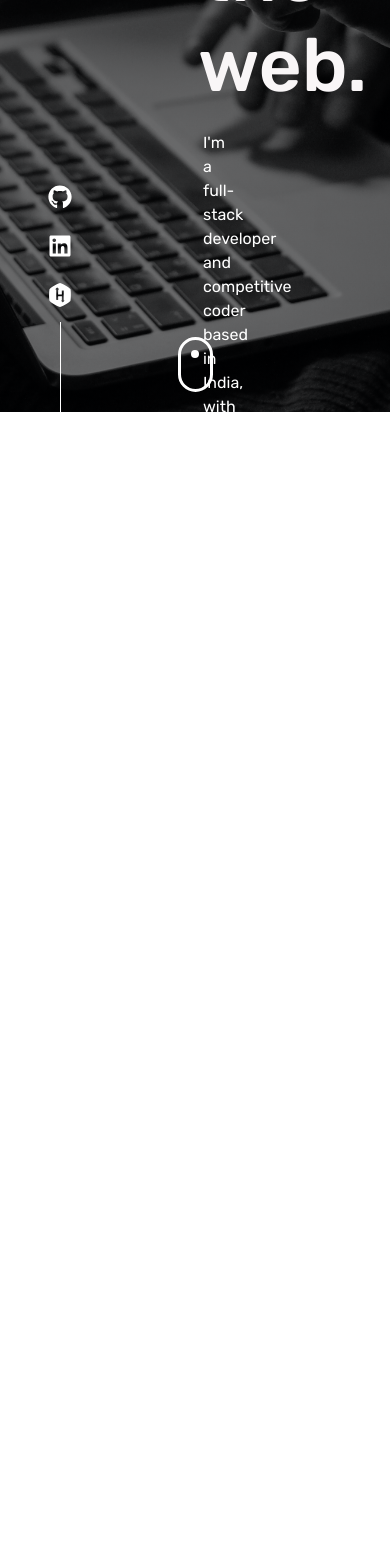
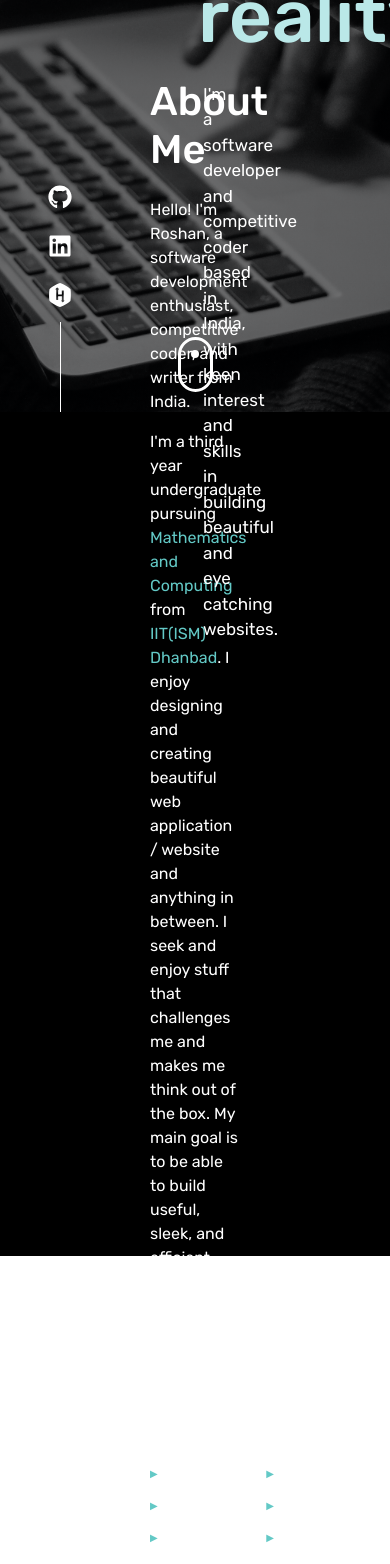
Before and after one commit to roshan0708/portfolio_v2, a React (Create React App) app: page / in a window 390 px wide. Shown: the part 432-1996 px from the top of the page. Before the commit the page ends 1115 px from the top, so only its background shows below. Built offline with nearby package versions, Linux system fonts and the light colour scheme.

Commit message:
about section done

```diff
--- a/src/App.js
+++ b/src/App.js
@@ -1,12 +1,14 @@
 import React from 'react';
 import Cover from './components/cover';
 import NavbarComponent from "./components/navbar";
+import About from './components/about';
 
 const App = () => {
   return (
     <div className="app">
       <NavbarComponent />
       <Cover />
+      <About />
     </div>
   );
 }
--- /dev/null
+++ b/src/components/about.jsx
@@ -0,0 +1,54 @@
+import React from 'react';
+import { Button } from 'react-bootstrap';
+
+const About = () => {
+    return (
+      <main style={{ background: "black", color: "white" }} className="py-5">
+        <section className="div-1 about">
+          <h1 className="heading">About Me</h1>
+          <div>
+            <p className="text mt-4 mb-3">
+              Hello! I'm Roshan, a software development enthusiast, competitive
+              coder, and writer from India.
+            </p>
+            <p className="text my-3">
+              I'm a third year undergraduate pursuing{" "}
+              <span style={{ color: "#63c9c6" }}>
+                Mathematics and Computing
+              </span>{" "}
+              from <span style={{ color: "#63c9c6" }}>IIT(ISM) Dhanbad</span>. I
+              enjoy designing and creating beautiful web application / website
+              and anything in between. I seek and enjoy stuff that challenges me
+              and makes me think out of the box. My main goal is to be able to
+              build useful, sleek, and efficient products.
+            </p>
+          </div>
+          <p className="text mt-3">
+            Here are a few technologies that I currently work with:
+          </p>
+          <div className="skills-box">
+            <ul className="lists">
+              {["React/Redux", "Node", "Express", "Firebase"].map((text) => {
+                return (
+                  <li className="my-2 list-item" key={text}>
+                    {text}
+                  </li>
+                );
+              })}
+            </ul>
+            <ul className="lists">
+              {["MongoDB", "SCSS", "Material UI", "PostgreSQL"].map((text) => {
+                return (
+                  <li className="my-2 list-item" key={text}>
+                    {text}
+                  </li>
+                );
+              })}
+            </ul>
+          </div>
+        </section>
+      </main>
+    );
+}
+
+export default About;
--- a/src/components/cover.jsx
+++ b/src/components/cover.jsx
@@ -7,14 +7,14 @@ const Cover = () => {
       <div className="bg-div">
         <div className="head mx-5">
           <main className="head-div mx-auto">
-            <section className="content-section">
+            <section className="div-1">
               <h1 className="my-1 head-div-first-text">Hi, my name is</h1>
               <h1 className="head-div-second-text">Roshan Kanwar.</h1>
               <h1 className="head-div-third-text">
-                I build things for the web.
+                I turn ideas into reality.
               </h1>
               <p className="head-div-fourth-text">
-                I'm a full-stack developer and competitive coder based in India,
+                I'm a software developer and competitive coder based in India,
                 with keen interest and skills in building beautiful and eye
                 catching websites.
               </p>
@@ -31,17 +31,29 @@ const Cover = () => {
         <div aria-orientation="left" className="social-media">
           <ul className="social-media-list">
             <li>
-              <a className="social-media-list-link">
+              <a
+                className="social-media-list-link"
+                href="https://github.com/roshan0708"
+                target="_blank"
+              >
                 <FontAwesomeIcon icon={faGithub} className="media-icons" />
               </a>
             </li>
             <li>
-              <a className="social-media-list-link">
+              <a
+                className="social-media-list-link"
+                href="https://www.linkedin.com/in/roshan0708/"
+                target="_blank"
+              >
                 <FontAwesomeIcon icon={faLinkedin} className="media-icons" />
               </a>
             </li>
             <li>
-              <a className="social-media-list-link">
+              <a
+                className="social-media-list-link"
+                href="https://www.hackerrank.com/roshan_0708"
+                target="_blank"
+              >
                 <FontAwesomeIcon icon={faHackerrank} className="media-icons" />
               </a>
             </li>
--- a/src/components/navbar.jsx
+++ b/src/components/navbar.jsx
@@ -1,5 +1,5 @@
 import React from 'react';
-import { Nav, Navbar } from 'react-bootstrap';
+import { Nav, Navbar, Button } from 'react-bootstrap';
 
 const NavbarComponent = () => {
     return (
@@ -11,15 +11,12 @@ const NavbarComponent = () => {
           <Navbar.Toggle aria-controls="responsive-navbar-nav" />
           <Navbar.Collapse id="responsive-navbar-nav">
             <Nav className="ml-auto mr-5">
-              <Nav.Link href="#home">Home</Nav.Link>
-              <p className="slash">|</p>
-              <Nav.Link href="#about">About</Nav.Link>
-              <p className="slash">|</p>
-              <Nav.Link href="#experience">Experience</Nav.Link>
-              <p className="slash">|</p>
-              <Nav.Link href="#projects">Projects</Nav.Link>
-              <p className="slash">|</p>
-              <Nav.Link href="#contact">Contact</Nav.Link>
+              <Nav.Link className="px-3" href="#home" >Home</Nav.Link>
+              <Nav.Link className="px-3" href="#about">About</Nav.Link>
+              <Nav.Link className="px-3" href="#experience">Experience</Nav.Link>
+              <Nav.Link className="px-3" href="#projects">Projects</Nav.Link>
+              <Nav.Link className="px-3" href="#contact">Contact</Nav.Link>
+              <Nav.Link className="px-3" href="https://drive.google.com/file/d/15SeYYPEyzM0kxhG1UCV32BEVVcEk5xOn/view?usp=sharing" target="_blank"><Button variant="outline-success" className="button">Resume</Button></Nav.Link>
             </Nav>
           </Navbar.Collapse>
         </Navbar>
--- /dev/null
+++ b/src/styles/layout/_about.scss
@@ -0,0 +1,26 @@
+.about{
+    .text{
+        max-width: 950px;
+    }
+    .skills-box{
+        display: flex;
+        max-width: 400px;
+        width: 100%;
+        justify-content: space-between;
+        .lists{
+            li{
+                display: flex;
+                align-items: center;
+                &::before{
+                    content:"▶";
+                    position: relative;
+                    margin-right: 10px;
+                    left:0;
+                    line-height: 11px;
+                    font-size: 10px;
+                    color: #63c9c6;
+                }
+            }
+        }
+    }
+}
--- a/src/styles/layout/_cover.scss
+++ b/src/styles/layout/_cover.scss
@@ -19,15 +19,6 @@
         min-height: 100vh;
         display: flex;
         &-div{
-            width: fit-content;
-            display: flex;
-            justify-content: center;
-            align-items: center;
-            flex-direction: column;
-            width: 100%;
-            max-width: 1600px;
-            max-height: 100vh;
-            padding:0 150px;
             &-first-text{
                 font-family: 'Courier Prime', monospace;;
                 font-size: 18px !important;
@@ -39,18 +30,15 @@
                 padding: 0 !important;
             }
             &-third-text{
-                color: #f9f6f7 !important;
+                color: #bae8e8 !important;
             }
             &-fourth-text{
                 max-width: 500px;
+                font-size: 17px;
                 margin:20px 0 0;
                 line-height: 1.5;
                 white-space: pre-wrap;
                 padding-left: 5px;
-            }
-            .content-section{
-                max-width: 1000px;
-                width: 100%;
             }
         }
     }
@@ -78,7 +66,6 @@
         position: relative;
         display: block;
         width: 35px;
-        cursor: pointer !important;
         height: 55px;
         margin: 0 auto 20px;
         -webkit-box-sizing: border-box;
@@ -133,7 +120,7 @@
                 position: relative;
                 transition: all 0.25s cubic-bezier(0.645, 0.045, 0.355, 1) 0s;
                 cursor: pointer;
-                &:focus,&:hover{
+                &:hover{
                     color: #29a19c;
                 }
             }
@@ -144,7 +131,7 @@
                     height:24px;
                     fill: currentColor;
                 }
-                &:hover,&:focus{
+                &:hover{
                     transform: translateY(-3px);
                 }
             }
--- a/src/styles/styles.scss
+++ b/src/styles/styles.scss
@@ -28,6 +28,32 @@ body {
   height: 100%;
 }
 
+main {
+  display: flex;
+  justify-content: center;
+  align-items: center;
+  flex-direction: column;
+  width: 100%;
+  max-width: 1600px;
+  max-height: 100vh;
+  padding:0 150px;
+}
+
+.div-1{
+  max-width: 1000px;
+  width: 100%;
+}
+
+.div-2{
+  max-width: 900px;
+  width: 100%;
+}
+
+.div-3{
+  max-width: 700px;
+  width: 100%;
+}
+
 h1,
 h2,
 h3,
@@ -43,3 +69,4 @@ li {
 
 @import "./layout/navbar";
 @import "./layout/cover";
+@import "./layout/about";
```
Also changed, not shown: src/styles/layout/_navbar.scss (+19 -10 lines).
